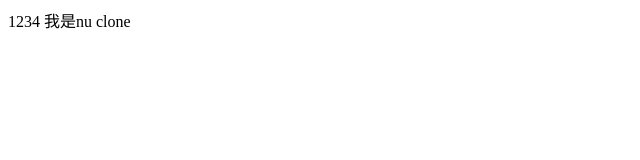
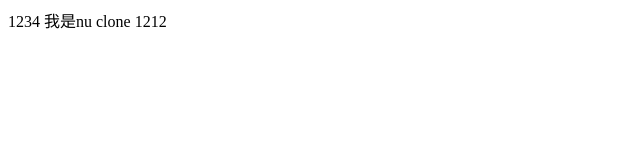
Before and after one commit to uatueun/git-demo, a plain HTML site: page index.html in a window 1280 px wide. Shown: the full height of the page, 0-640 px from the left. Drawn offline with Linux system fonts and the light colour scheme.

Commit message:
nuclone第二次提交

```diff
--- a/index.html
+++ b/index.html
@@ -9,7 +9,7 @@
 </head>
 
 <body>
-    1234 我是nu clone
+    1234 我是nu clone 1212
 </body>
 
 </html>
```
